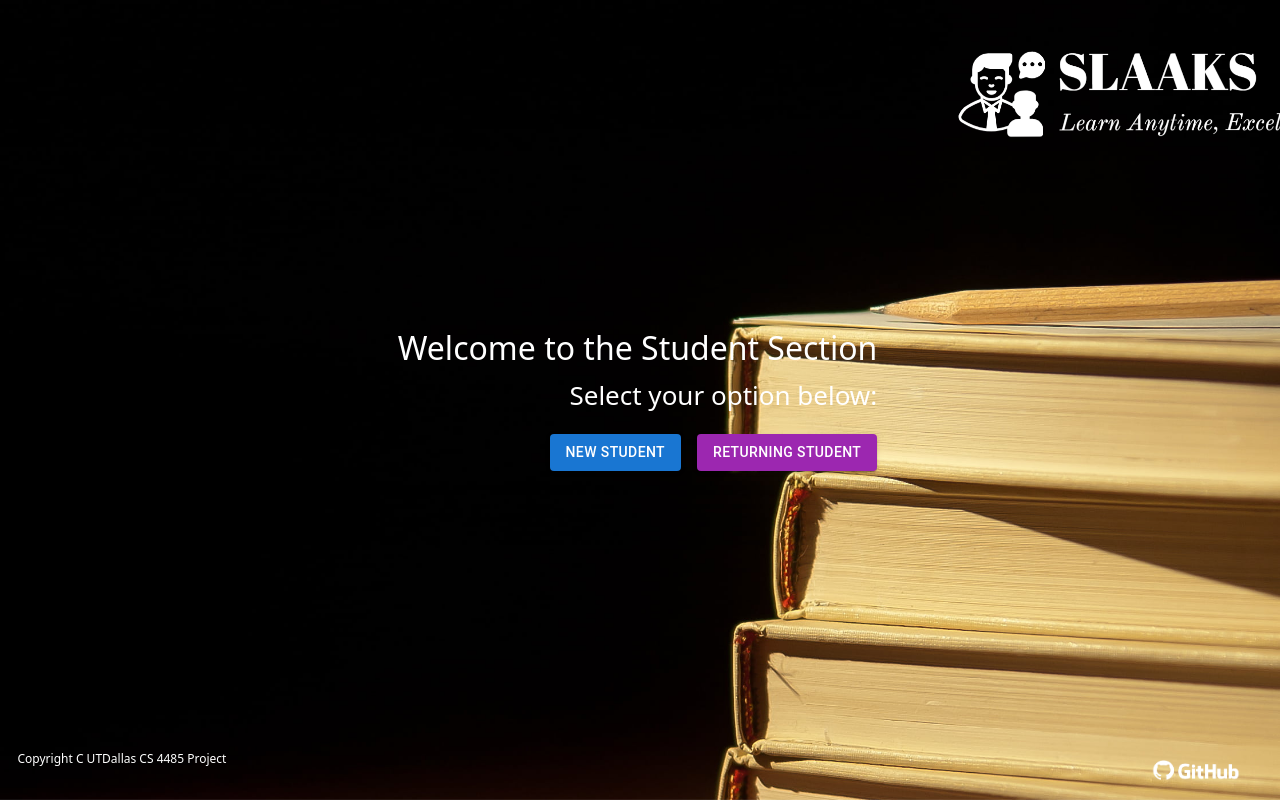
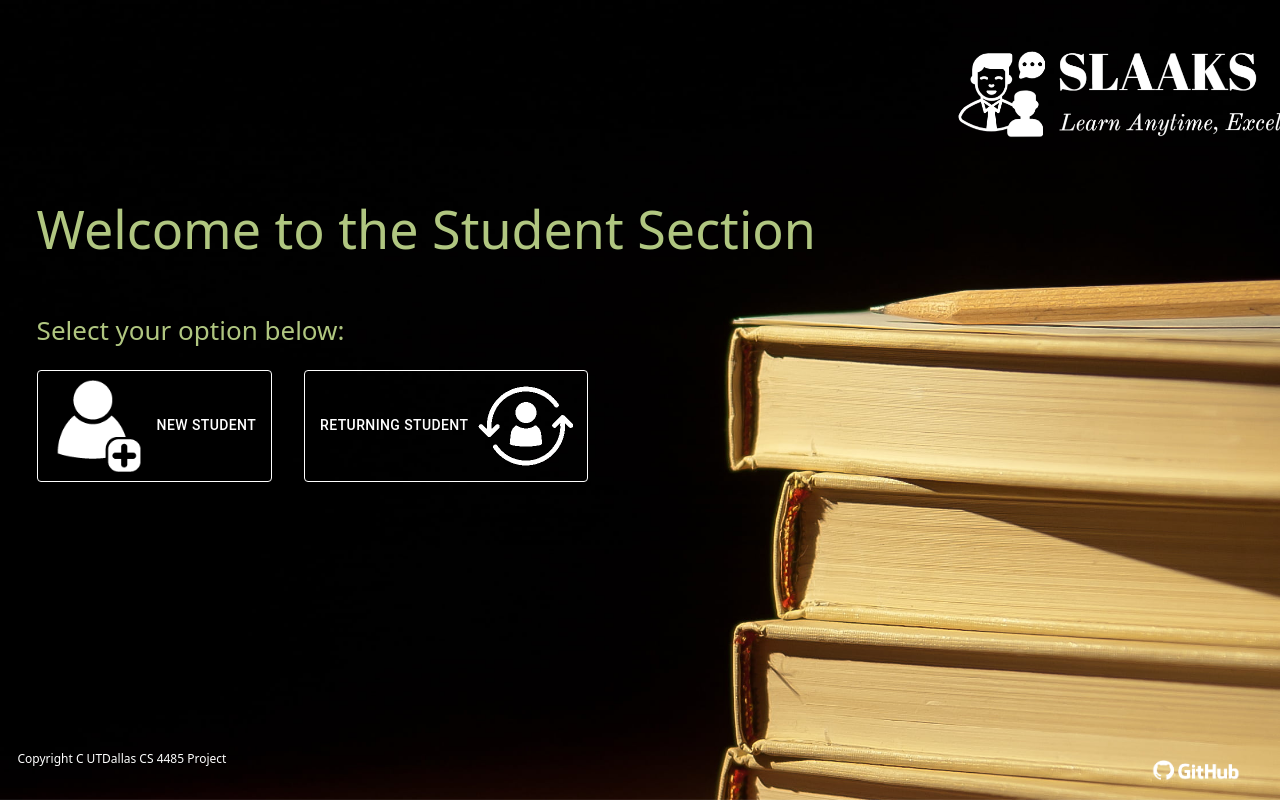
Before and after one commit to shrijxn/CS4485project, a React (Create React App) app: page /landing/Student in a window 1280 px wide. Built offline with nearby package versions, Linux system fonts and the light colour scheme.

Commit message:
Update LandingPage.js

```diff
--- a/src/components/LandingPage.js
+++ b/src/components/LandingPage.js
@@ -1,26 +1,85 @@
-import React from 'react';
-import { useParams, Link } from 'react-router-dom';
-import Button from '@mui/material/Button';
+// LandingPage.js
+
+import React from "react";
+import { useParams, Link } from "react-router-dom";
+import Button from "@mui/material/Button";
+import NewUserImage from "../logo/NewUser.png";
+import ReturningUserImage from "../logo/ReturningUser.png";
+import { createTheme } from "@mui/system";
+
+// Define the theme
+const defaultTheme = createTheme({
+  palette: {
+    primary: {
+      main: "#c7b94c",
+    },
+    secondary: {
+      main: "#afc782",
+    },
+  },
+});
 
 function LandingPage() {
   const { type } = useParams(); // will be either 'student' or 'tutor'
+  const typeCapitalized = type.charAt(0).toUpperCase() + type.slice(1);
 
   return (
-        <div>
-            <h2>Welcome to the {type.charAt(0).toUpperCase() + type.slice(1)} Section</h2>
-            <p>Select your option below:</p>
-            <Link to={`/${type}Signup`} style={{ textDecoration: 'none', marginRight: '16px' }}>
-                <Button variant="contained" color="primary">
-                    New {type.charAt(0).toUpperCase() + type.slice(1)}
+    <div style={{ textAlign: "center" }}>
+      <h2 className="header-animated-text">
+        Welcome to the {typeCapitalized} Section
+      </h2>
+      <p className="header2-animated-text">Select your option below:</p>
+      <Link
+        to={`/${type}Signup`}
+        style={{ textDecoration: "none", marginRight: "32px" }}
+      >
+        <Button
+          startIcon={
+            <img
+              src={NewUserImage}
+              alt="New User"
+              style={{ width: "100px", height: "100px" }}
+            />
+          }
+          variant="outlined"
+          sx={{
+            color: "white",
+            borderColor: "white",
+            "&:hover": {
+              backgroundColor: defaultTheme.palette.primary.main,
+              borderColor: defaultTheme.palette.primary.main,
+            },
+          }}
+        >
+          New {typeCapitalized}
         </Button>
       </Link>
-            <Link to={`/${type}Login`} style={{ textDecoration: 'none' }}>
-                <Button variant="contained" color="secondary">
-                    Returning {type.charAt(0).toUpperCase() + type.slice(1)}
+      <Link
+        to={`/${type}Login`}
+        style={{ textDecoration: "none", marginRight: "650px" }}
+      >
+        <Button
+          endIcon={
+            <img
+              src={ReturningUserImage}
+              alt="Returning User"
+              style={{ width: "100px", height: "100px" }}
+            />
+          }
+          variant="outlined"
+          sx={{
+            color: "white",
+            borderColor: "white",
+            "&:hover": {
+              backgroundColor: defaultTheme.palette.secondary.main,
+              borderColor: defaultTheme.palette.secondary.main,
+            },
+          }}
+        >
+          Returning {typeCapitalized}
         </Button>
       </Link>
     </div>
-
   );
 }
 
```
Lines whose indentation alone changed are shown as unchanged.
